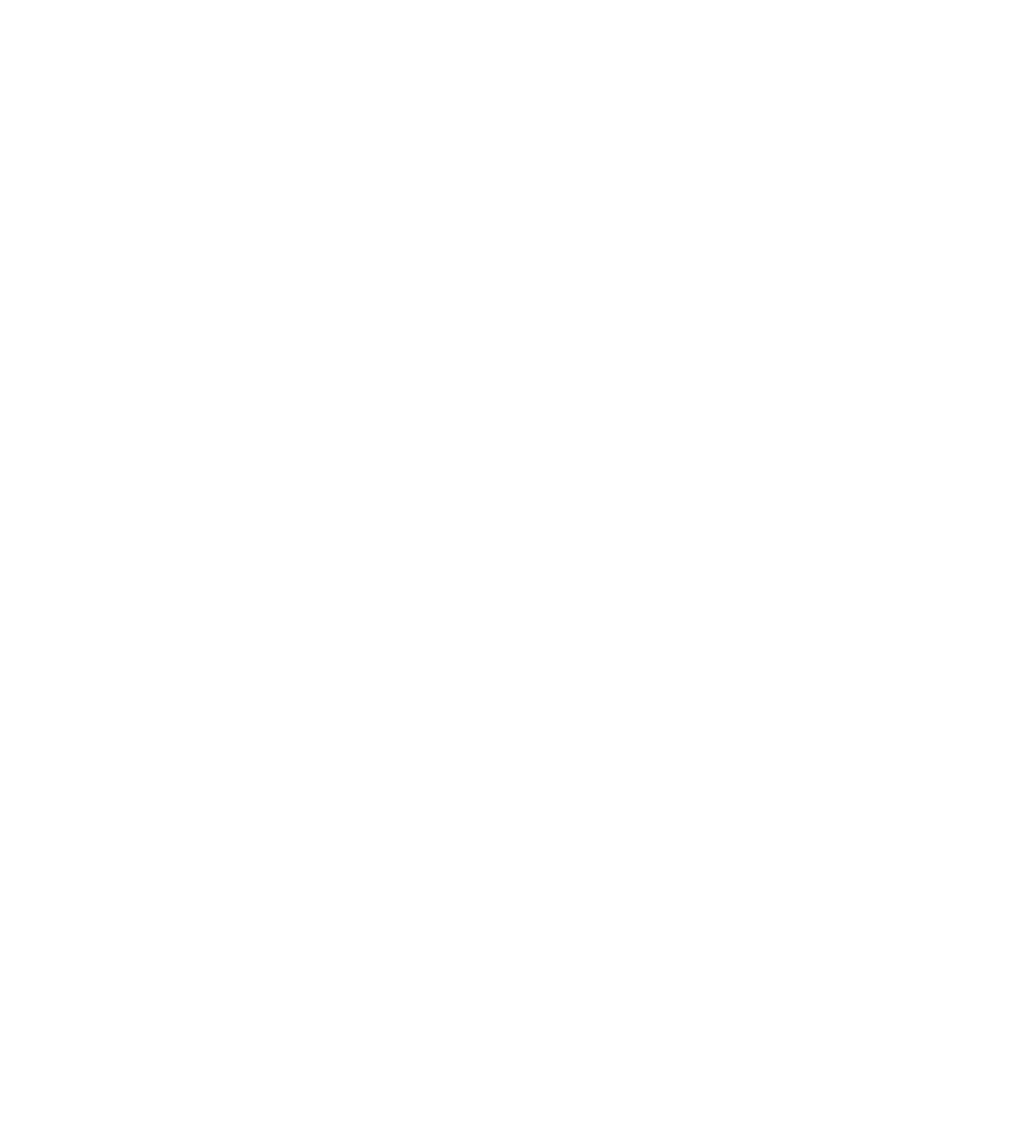
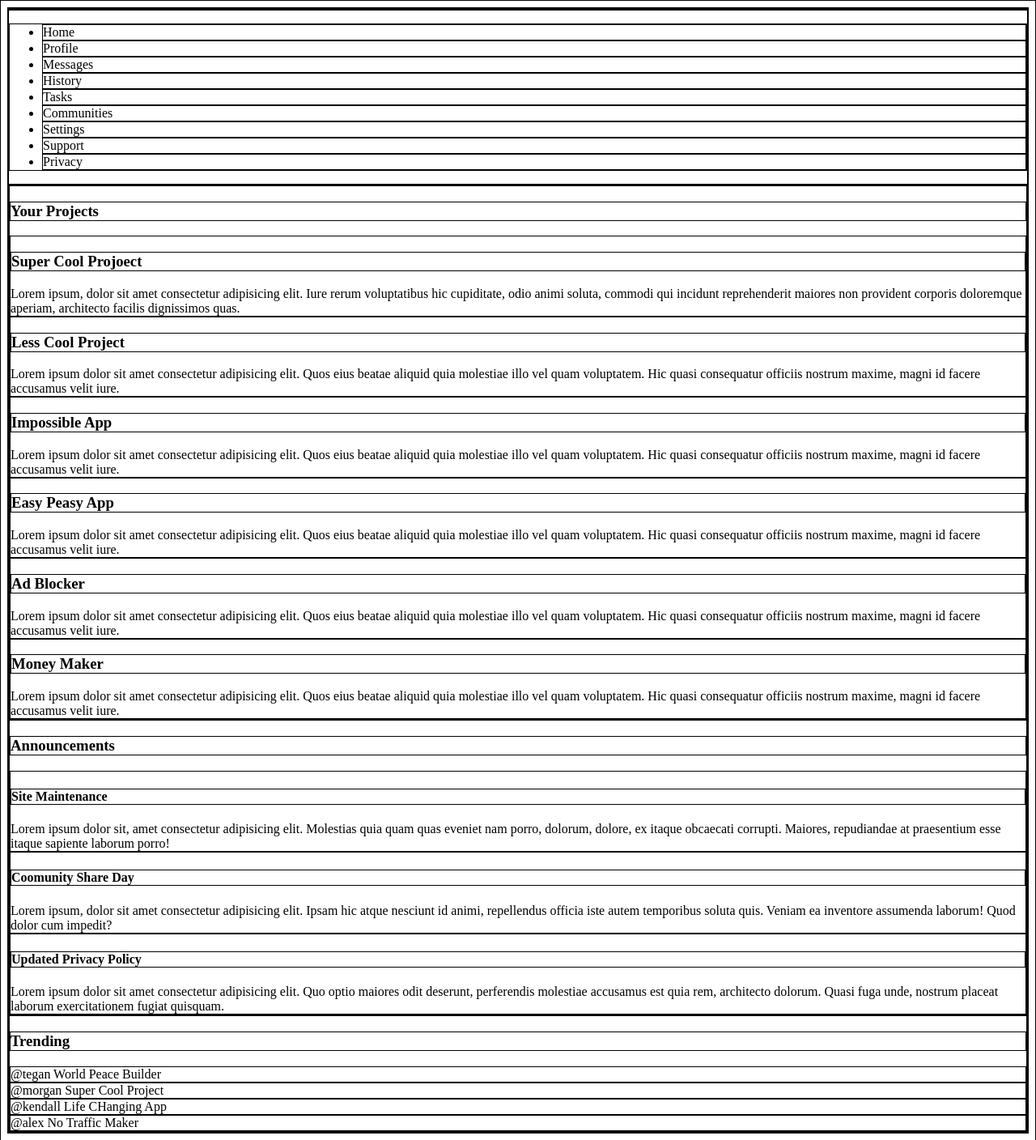
Before and after one commit to bananapretzel/admin-dashboard-project, a plain HTML site: page index.html in a window 1280 px wide. Shown: the whole page at 81% size. Before the commit the page ends 800 px from the top, so only its background shows below. Drawn offline with Linux system fonts and the light colour scheme.

Commit message:
Added some basic html tags and dummy words to fill the page out.

```diff
--- a/index.html
+++ b/index.html
@@ -3,9 +3,51 @@
 <head>
     <meta charset="UTF-8">
     <meta name="viewport" content="width=device-width, initial-scale=1.0">
-    <title>Document</title>
+    <link rel="stylesheet" href="style.css">
+    <title>Admin Dashboard</title>
 </head>
 <body>
+    <header>
+
+    </header>
+    <nav class="sidebar">
+        <ul>
+            <li>Home</li>
+            <li>Profile</li>
+            <li>Messages</li>
+            <li>History</li>
+            <li>Tasks</li>
+            <li>Communities</li>
+            <li>Settings</li>
+            <li>Support</li>
+            <li>Privacy</li>
+        </ul>
+    </nav>
+    <main>
+        <div>
+            <h3>Your Projects</h3>
+            <div><h3>Super Cool Projoect</h3> Lorem ipsum, dolor sit amet consectetur adipisicing elit. Iure rerum voluptatibus hic cupiditate, odio animi soluta, commodi qui incidunt reprehenderit maiores non provident corporis doloremque aperiam, architecto facilis dignissimos quas.</div>
+            <div><h3>Less Cool Project</h3>Lorem ipsum dolor sit amet consectetur adipisicing elit. Quos eius beatae aliquid quia molestiae illo vel quam voluptatem. Hic quasi consequatur officiis nostrum maxime, magni id facere accusamus velit iure.</div>
+            <div><h3>Impossible App</h3>Lorem ipsum dolor sit amet consectetur adipisicing elit. Quos eius beatae aliquid quia molestiae illo vel quam voluptatem. Hic quasi consequatur officiis nostrum maxime, magni id facere accusamus velit iure.</div>
+            <div><h3>Easy Peasy App</h3>Lorem ipsum dolor sit amet consectetur adipisicing elit. Quos eius beatae aliquid quia molestiae illo vel quam voluptatem. Hic quasi consequatur officiis nostrum maxime, magni id facere accusamus velit iure.</div>
+            <div><h3>Ad Blocker</h3>Lorem ipsum dolor sit amet consectetur adipisicing elit. Quos eius beatae aliquid quia molestiae illo vel quam voluptatem. Hic quasi consequatur officiis nostrum maxime, magni id facere accusamus velit iure.</div>
+            <div><h3>Money Maker</h3>Lorem ipsum dolor sit amet consectetur adipisicing elit. Quos eius beatae aliquid quia molestiae illo vel quam voluptatem. Hic quasi consequatur officiis nostrum maxime, magni id facere accusamus velit iure.</div>
+        </div>
+        <aside>
+            <h3>Announcements</h3>
+            <div><h4>Site Maintenance</h4> Lorem ipsum dolor sit, amet consectetur adipisicing elit. Molestias quia quam quas eveniet nam porro, dolorum, dolore, ex itaque obcaecati corrupti. Maiores, repudiandae at praesentium esse itaque sapiente laborum porro!</div>
+            <div><h4>Coomunity Share Day</h4>Lorem ipsum, dolor sit amet consectetur adipisicing elit. Ipsam hic atque nesciunt id animi, repellendus officia iste autem temporibus soluta quis. Veniam ea inventore assumenda laborum! Quod dolor cum impedit?</div>
+            <div><h4>Updated Privacy Policy</h4>Lorem ipsum dolor sit amet consectetur adipisicing elit. Quo optio maiores odit deserunt, perferendis molestiae accusamus est quia rem, architecto dolorum. Quasi fuga unde, nostrum placeat laborum exercitationem fugiat quisquam.</div>
+        </aside>
+        <aside>
+            <h3>Trending</h3>
+            <div>@tegan World Peace Builder</div>
+            <div>@morgan Super Cool Project</div>
+            <div>@kendall Life CHanging App</div>
+            <div>@alex No Traffic Maker</div>
+        </aside>
+    </main>
+
 
 </body>
 </html>
--- a/style.css
+++ b/style.css
@@ -0,0 +1,3 @@
+* {
+    border: 1px solid black;
+}
```
